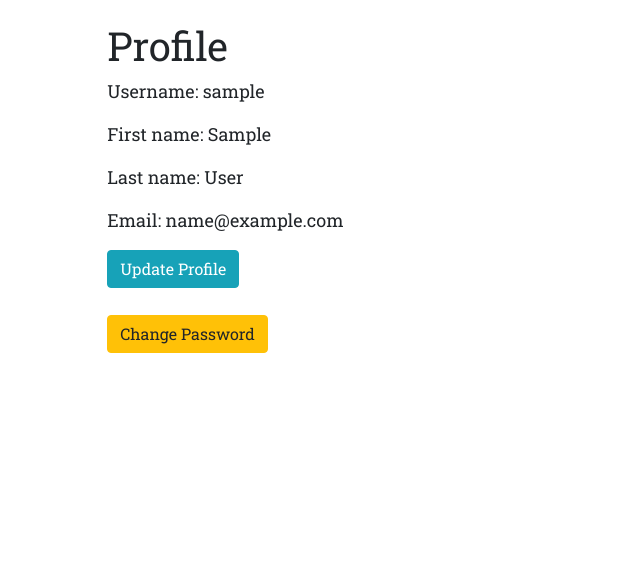
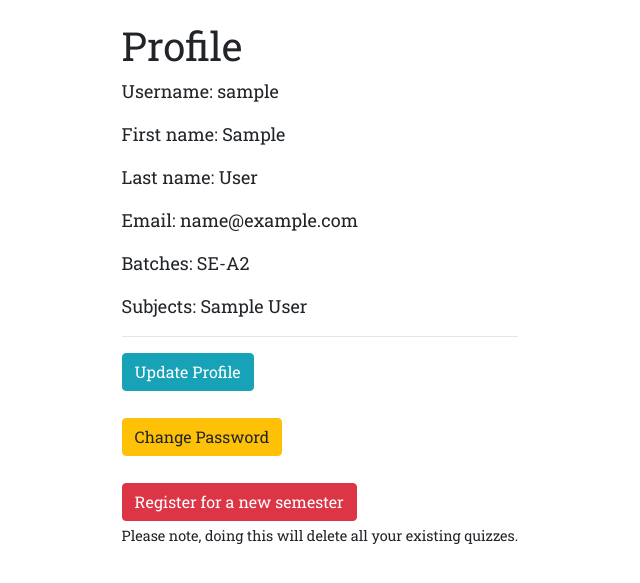
Before and after one commit to Saurabh-Singh-00/QuizExitSurvey, a Django app: page /users/teacher/1/profile/ in a window 1280 px wide. Shown: the part 56-639 px from the top of the page, without its empty margins (0-640 px from the left). Run offline with Django 3.2, Linux system fonts and the light colour scheme; a user stored in the database is signed in; tables that the repository leaves empty hold one stand-in row (values such as "Sample post"); some libraries are stand-ins or nearby versions.

Commit message:
User Profile Semester Update

```diff
--- a/quiz/models.py
+++ b/quiz/models.py
@@ -41,7 +41,7 @@ class Question(models.Model):
 
 class QuestionResponse(models.Model):
     quiz_response = models.ForeignKey('quiz.QuizResponse', on_delete=models.CASCADE)
-    question = models.OneToOneField(Question, on_delete=models.CASCADE)
+    question = models.ForeignKey(Question, on_delete=models.CASCADE)
     options = [
         ('A', 'A'),
         ('B', 'B'),
--- a/templates/base.html
+++ b/templates/base.html
@@ -148,8 +148,8 @@
                         <a href="{% url 'teacher-profile' user.pk %}" class="nav-link">
                             Welcome, Prof. {{ user.first_name.capitalize }}
                         </a>
-                    {% else %}
-                        <a href="{% url 'teacher-profile' user.pk %}" class="nav-link">
+                    {% elif user.is_authenticated and not user.is_teacher%}
+                        <a href="{% url 'student-profile' user.pk %}" class="nav-link">
                             Hello! {{ user.first_name.capitalize }}
                         </a>
                     {% endif %}
@@ -161,10 +161,11 @@
         {% endif %}
     </div>
 </nav>
-{% block content %}
+<main role="main" class="container">
+    {% block content %}
 
-{% endblock content %}
-
+    {% endblock content %}
+</main>
 
 <!-- Optional JavaScript -->
 <!-- jQuery first, then Popper.js, then Bootstrap JS -->
--- a/templates/quiz/attempt.html
+++ b/templates/quiz/attempt.html
@@ -8,6 +8,7 @@
         <fieldset class="form-group">
             {{ form|crispy }}
         </fieldset>
+        <hr>
         <input class="btn btn-outline-success" type="submit" value="I'm done">
     </form>
     </div>
--- a/templates/quiz/add_quiz.html
+++ b/templates/quiz/change_status.html
@@ -3,7 +3,7 @@
 {% block content %}
     <div class="container mt-3">
         <div class="col-md-8 col-sm-12 offset-md-2">
-            <h3>Add Quiz</h3>
+            <h3>Open/Close Quiz</h3>
             <hr>
             <form method="POST">
                 {% csrf_token %}
@@ -14,7 +14,8 @@
                         {{ message }}
                     </div>
                 {% endfor %}
-                <input class="btn btn-outline-success" type="submit" value="Create Quiz"/>
+            <hr>
+                <input class="btn btn-outline-success" type="submit" value="Change Status"/>
             </form>
         </div>
     </div>
--- a/templates/quiz/pdf_response.html
+++ b/templates/quiz/pdf_response.html
@@ -51,8 +51,12 @@
             <p>C: {{ response.question.option_c }}</p>
             <p>D: {{ response.question.option_d }}</p>
             <p>Your answer: {{ response.que_response.capitalize }}</p>
+            <hr>
         {% endfor %}
     </div>
+    <br>
+    <br>
+    <hr>
     <div class="a">
         <p style="color:darkblue; font-family: 'LDFineScript4', 'Times New Roman', sans-serif; font-size:600%">{{ quiz_response.student.student.first_name }} {{ quiz_response.student.student.last_name }}</p>
     </div>
--- a/templates/quiz/view_response.html
+++ b/templates/quiz/view_response.html
@@ -3,7 +3,7 @@
     <div class="xyz">
         {% if quiz_response and quiz_response.student == user.student %}
             <h3>{{ quiz_response.quiz.title }} - Prof. {{ quiz_response.quiz.author.teacher.first_name }}</h3>
-            <h4 style="text-underline: black">Your Score: {{ quiz_response.score }}</h4>
+            <h4 style="text-underline: black">Your Score:   {{ quiz_response.score }} / {{ out_of }}</h4>
             <hr>
             {% for response in ques_responses %}
                 <p>Question: {{ response.question.question }}</p>
@@ -12,6 +12,7 @@
                 <p>C: {{ response.question.option_c }}</p>
                 <p>D: {{ response.question.option_d }}</p>
                 <p>Your answer: {{ response.que_response.capitalize }}</p>
+                <hr>
             {% endfor %}
             <a class="btn btn-success" href="{% url 'download-response' quiz_response.pk %}">Download this quiz</a>
         {% else %}
--- a/templates/users/login.html
+++ b/templates/users/login.html
@@ -4,8 +4,9 @@
     <div class="content-section col-md-8 col-sm-12 offset-md-2 mt-3 mb-3">
         {% if messages %}
             {% for message in messages %}
-                <div class="alert alert-success">
-                    <strong>Success!</strong> {{ message }}
+
+                <div class="alert alert-primary">
+                    <strong> {{ message }}  </strong>
                 </div>
             {% endfor %}
         {% endif %}
--- a/templates/users/user_detail.html
+++ b/templates/users/user_detail.html
@@ -6,6 +6,7 @@
 {#{% endblock %}#}
 
 {% block content %}
+    {% if user.is_authenticated %}
         <div class="container">
             <div class="xyz">
                 <h1>Profile</h1>
@@ -13,10 +14,29 @@
                 <p>First name: {{ user.first_name }}</p>
                 <p>Last name: {{ user.last_name }}</p>
                 <p>Email: {{ user.email }}</p>
+                {% if user.is_teacher %}
+                    <p>Batches: {{ batches }}</p>
+                {% else %}
+                    <p>Batch: {{ batch }}</p>
+                    <p>Roll Number: {{ roll_no }}</p>
+                {% endif %}
+                <p>Subjects: {{ subjects }}</p>
+                <hr>
                 <a class="btn btn-info" href="{% url 'user-update' user.pk %}">Update Profile</a>
                 <br>
                 <br>
                 <a class="btn btn-warning" href="{% url 'change_password' %}">Change Password</a>
+                <br>
+                <br>
+                {% if user.is_teacher %}
+                    <a class="btn btn-danger" href="{% url 'teacher-update' %}">Register for a new semester</a><br>
+                    <small>Please note, doing this will delete all your existing quizzes.</small>
+                {% else %}
+                    <a class="btn btn-danger" href="{% url 'student-update' %}">Register for a new semester</a><br>
+                    <small>Mate, do this only at the start of a semester. Trust us! We made this ; )
+                    </small>
+                {% endif %}
             </div>
         </div>
+    {% endif %}
 {% endblock %}
--- a/users/models.py
+++ b/users/models.py
@@ -33,7 +33,7 @@ class Teacher(models.Model):
     batches = models.ManyToManyField('users.Batch')
 
     def __str__(self):
-        return f"Prof {self.teacher.first_name.capitalize() + self.teacher.first_name.capitalize()}"
+        return f"Prof {self.teacher.first_name.capitalize() + '_' +self.teacher.last_name_name.capitalize()}"
 
 
 class Batch(models.Model):
--- a/users/urls.py
+++ b/users/urls.py
@@ -15,7 +15,7 @@ Including another URLconf
 """
 from django.urls import path
 from .views import RegisterStudentView, RegisterTeacherView, StudentQuizListView, LoginView, TeacherSubjectListView, \
-    UserUpdateView, change_password, TeacherProfileView, StudentProfileView
+    UserUpdateView, change_password, teacher_profile, student_profile, update_teacher, update_student
 from django.contrib.auth import views as auth_views
 
 urlpatterns = [
@@ -37,8 +37,10 @@ urlpatterns = [
          name='password_reset_complete'),
     path('student/<int:pk>/home/', view=StudentQuizListView.as_view(), name='student-home'),
     path('teacher/<int:pk>/home/', view=TeacherSubjectListView.as_view(), name='teacher-home'),
-    path('teacher/<int:pk>/profile/', view=TeacherProfileView.as_view(), name='teacher-profile'),
-    path('student/<int:pk>/profile/', view=StudentProfileView.as_view(), name='student-profile'),
+    path('teacher/<int:pk>/profile/', view=teacher_profile, name='teacher-profile'),
+    path('student/<int:pk>/profile/', view=student_profile, name='student-profile'),
     path('<int:pk>/update/', view=UserUpdateView.as_view(), name='user-update'),
     path('password/change/', change_password, name='change_password'),
+    path('teacher/update/', view=update_teacher, name='teacher-update'),
+    path('student/update/', view=update_student, name='student-update'),
 ]
--- a/users/views.py
+++ b/users/views.py
@@ -5,6 +5,7 @@ from django.contrib.auth.decorators import login_required
 from django.contrib.auth.forms import AuthenticationForm, PasswordChangeForm
 from django.contrib.auth.mixins import LoginRequiredMixin, UserPassesTestMixin
 from django.contrib.messages.views import SuccessMessageMixin
+from django.db import transaction
 from django.shortcuts import get_object_or_404, redirect, render
 from django.urls import reverse_lazy
 from django.utils.decorators import method_decorator
@@ -15,7 +16,7 @@ from django.views.generic.base import View, ContextMixin
 from Quizzes_Surveys.decorators import student_required, teacher_required
 from quiz.models import Quiz
 from users.models import User, Student, Subject, Teacher, Batch
-from .forms import StudentRegisterForm, TeacherRegisterForm
+from .forms import StudentRegisterForm, TeacherRegisterForm, TeacherUpdateForm, StudentUpdateForm
 
 
 class RegisterStudentView(SuccessMessageMixin, CreateView):
@@ -113,9 +114,9 @@ class TeacherSubjectListView(UserPassesTestMixin, ListView):
     def get_my_subject_list(self):
         subject_list = []
         for quiz in Quiz.objects.filter(author=self.user.teacher).order_by('subject__name'):
-                subject = quiz.subject.name
-                if subject not in subject_list:
-                    subject_list.append(subject)
+            subject = quiz.subject.name
+            if subject not in subject_list:
+                subject_list.append(subject)
         return subject_list
 
     def test_func(self):
@@ -144,10 +145,12 @@ class LoginView(View):
             elif user.is_active and user.is_teacher:
                 login(request, user)
                 return redirect('teacher-home', pk=user.pk)
-
-        return redirect('login')
+        else:
+            messages.error(request, 'Error! The username and password do not match.')
+            return redirect('login')
 
 
+@method_decorator([login_required], name='dispatch')
 class UserUpdateView(UpdateView):
     model = User
     template_name = 'users/update_profile.html'
@@ -156,29 +159,58 @@ class UserUpdateView(UpdateView):
     def get_success_url(self):
         user = self.get_object()
         if user.is_teacher:
-            return reverse_lazy('teacher-home', kwargs={'pk': user.pk})
+            return reverse_lazy('teacher-profile', kwargs={'pk': user.pk})
         else:
-            return reverse_lazy('student-home', kwargs={'pk': user.pk})
+            return reverse_lazy('student-profile', kwargs={'pk': user.pk})
 
 
-class TeacherProfileView(DetailView):
-    model = Teacher
-    template_name = 'users/user_detail.html'
+@teacher_required
+@login_required
+def teacher_profile(request, pk):
+    batch_queryset = Batch.objects.filter(teacher__teacher_id=pk)
+    subject_queryset = Subject.objects.filter(teacher__teacher_id=pk)
+    subjects = ""
+    batches = ""
+    for batch in batch_queryset:
+        batches += str(batch) + ", "
+    for subject in subject_queryset:
+        subjects += subject.name + ", "
+    batches = batches[:-2]
+    subjects = subjects[:-2]
+    context = {
+        'batches': batches,
+        'subjects': subjects,
+    }
+    return render(request, 'users/user_detail.html', context)
 
 
-class StudentProfileView(DetailView):
-    model = Student
-    template_name = 'users/user_detail.html'
+@login_required
+@student_required
+def student_profile(request, pk):
+    student = Student.objects.filter(student_id=pk).first()
+    roll_no = str(student.roll_no)
+    batch = Batch.objects.get(student__student_id=pk)
+    subject_queryset = Subject.objects.filter(batch=batch)
+    subjects = ""
+    for subject in subject_queryset:
+        subjects += subject.name + ", "
+    subjects = subjects[:-2]
+    context = {
+        'batch': str(batch),
+        'subjects': subjects,
+        'roll_no': roll_no
+    }
+    return render(request, 'users/user_detail.html', context)
 
 
+@login_required
 def change_password(request):
     if request.method == 'POST':
         form = PasswordChangeForm(request.user, request.POST)
         if form.is_valid():
             user = form.save()
             update_session_auth_hash(request, user)  # Important!
-            messages.success(request, 'Your password was successfully updated!')
-            return redirect('change_password')
+            return redirect('login')
         else:
             messages.error(request, 'Please correct the error below.')
     else:
@@ -186,3 +218,40 @@ def change_password(request):
     return render(request, 'users/change_password.html', {
         'form': form
     })
+
+
+@login_required
+@teacher_required
+def update_teacher(request):
+    if request.method == 'POST':
+        form = TeacherUpdateForm(request.POST)
+        if form.is_valid():
+            form = TeacherUpdateForm(request.POST)
+            Teacher.objects.filter(teacher_id=request.user.pk).delete()
+            teacher = form.save(commit=False)
+            teacher.teacher = request.user
+            teacher.save()
+            form.save_m2m()
+            return redirect('teacher-profile', pk=request.user.pk)
+    else:
+        form = TeacherUpdateForm()
+    return render(request, 'users/register_new_sem.html', {'form': form})
+
+
+@login_required
+@student_required
+def update_student(request):
+    if request.method == 'POST':
+        form = StudentUpdateForm(request.POST)
+        if form.is_valid():
+            form = StudentUpdateForm(request.POST)
+            Student.objects.filter(student_id=request.user.pk).delete()
+            student = form.save(commit=False)
+            student.student = request.user
+            student.roll_no = form.cleaned_data['roll_no']
+            student.batch = form.cleaned_data['batch']
+            student.save()
+            return redirect('student-profile', pk=request.user.pk)
+    else:
+        form = StudentUpdateForm()
+    return render(request, 'users/register_new_sem.html', {'form': form})
```
Also changed, not shown: quiz/views.py (+9 -2 lines), templates/quiz/view_quiz.html (+15 -3 lines), templates/users/register_new_sem.html (added, +20 -0 lines), users/forms.py (+33 -4 lines). Lines whose indentation alone changed are shown as unchanged.
